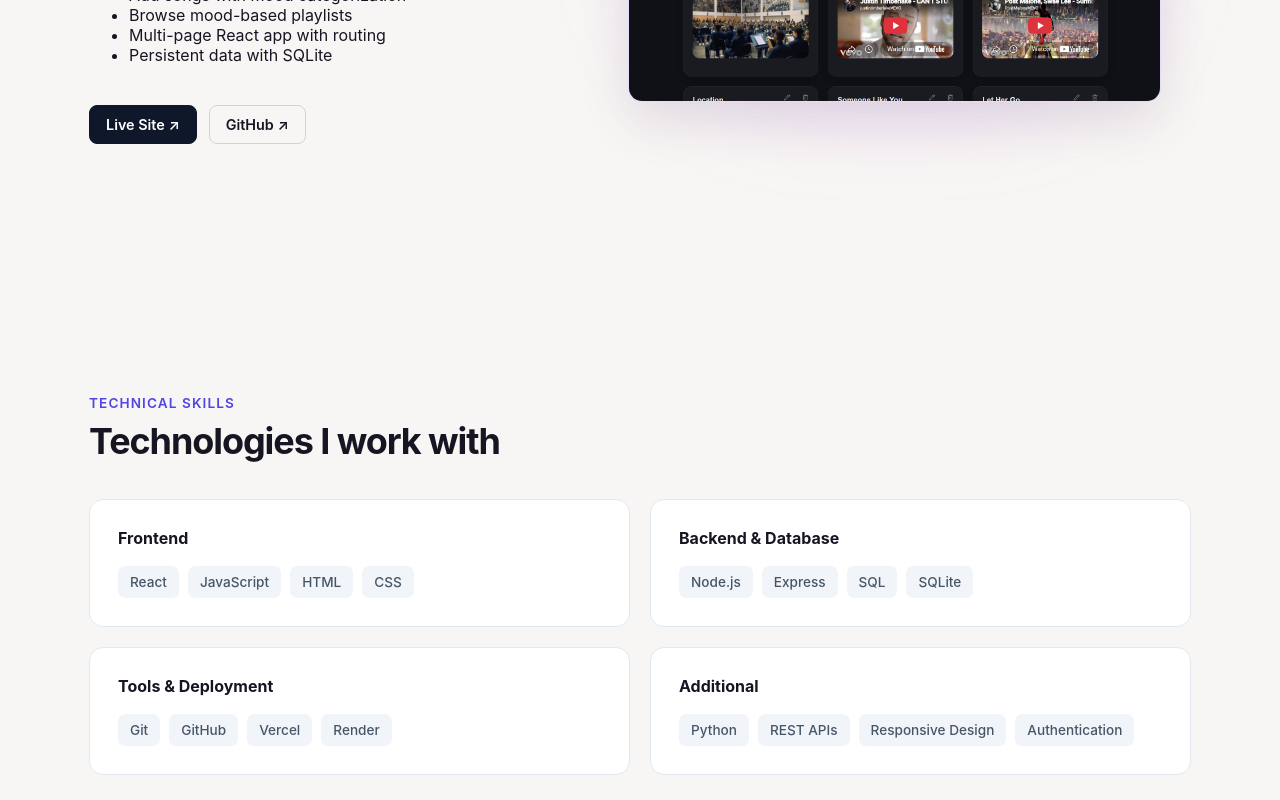
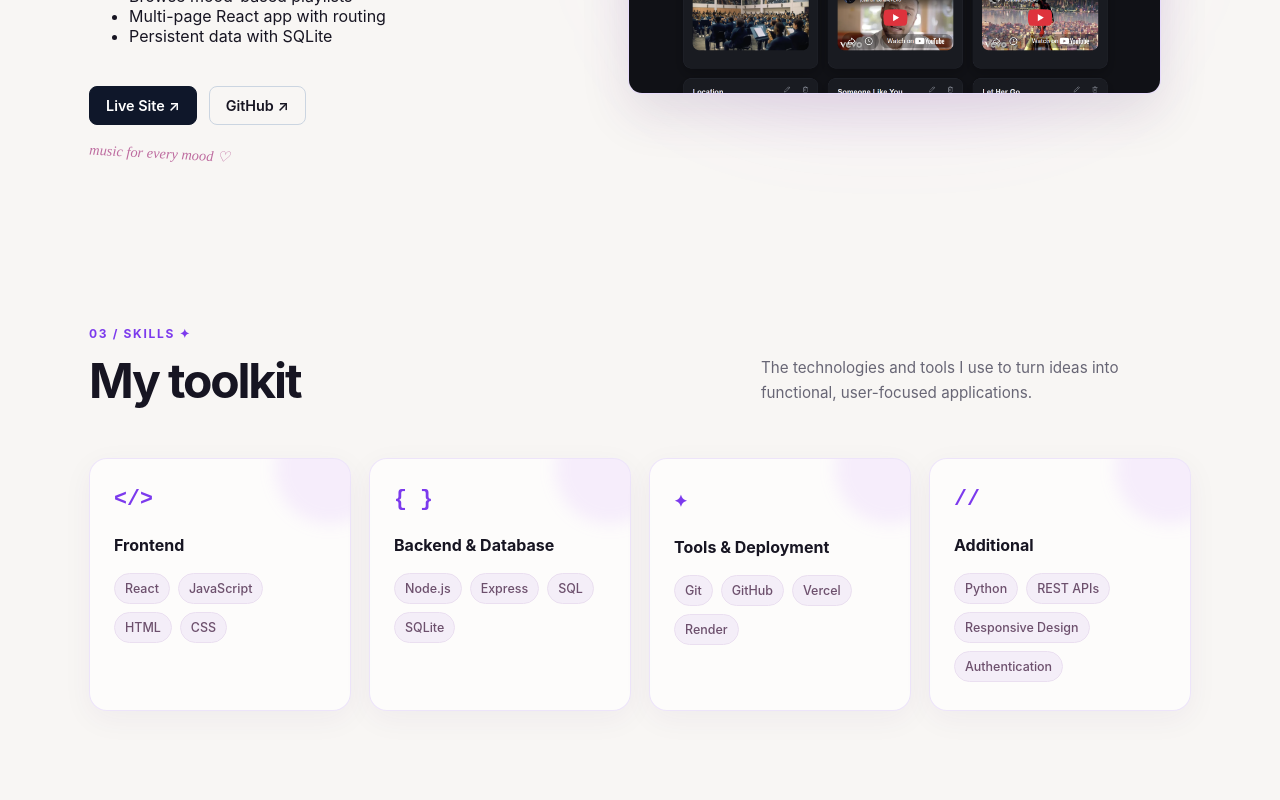
Before and after one commit to LanaSimone/Portfolio, a React (Vite) app: page / in a window 1280 px wide. Shown: the part 1920-2720 px from the top of the page. Built offline with nearby package versions, Linux system fonts and the light colour scheme.

Commit message:
Redesign projects and skills sections

```diff
--- a/src/App.css
+++ b/src/App.css
@@ -283,7 +283,11 @@
   grid-template-columns: 1.15fr 0.85fr;
   align-items: center;
   gap: 70px;
-  margin-bottom: 110px;
+  margin-bottom: 70px;
+}
+
+.project-showcase:last-child {
+  margin-bottom: 0;
 }
 
 .project-showcase:nth-child(even) {
@@ -446,44 +450,130 @@
   background: #1e293b;
 }
 
+.project-note {
+  margin: 22px 0 0;
+  color: #b04a8b;
+  font-family: "Segoe Print", "Bradley Hand", cursive;
+  font-size: 0.9rem;
+  font-style: italic;
+  line-height: 1.4;
+  transform: rotate(-3deg);
+  opacity: 0.8;
+}
+
+.project-showcase:nth-child(even) .project-note {
+  transform: rotate(3deg);
+}
+
+.project-sparkle {
+  position: absolute;
+  top: 5px;
+  right: 5px;
+  z-index: 2;
+  color: #c084fc;
+  font-size: 1.7rem;
+  animation: sparkle-float 3s ease-in-out infinite;
+}
+
+@keyframes sparkle-float {
+  0%,
+  100% {
+    transform: translateY(0) rotate(0deg);
+  }
+
+  50% {
+    transform: translateY(-6px) rotate(8deg);
+  }
+}
+
+.project-showcase:nth-child(even) .project-sparkle {
+  right: auto;
+  left: 5px;
+}
+
+/* SKILLS */
+
 /* SKILLS */
 
 .skills-section {
   max-width: 1150px;
   margin: 0 auto;
-  padding: 45px 24px 80px;
+  padding: 85px 24px 90px;
 }
 
-.section-heading {
-  margin-bottom: 36px;
+.skills-heading {
+  display: flex;
+  align-items: flex-end;
+  justify-content: space-between;
+  gap: 60px;
+  margin-bottom: 48px;
 }
 
-.section-label {
-  margin: 0 0 8px;
-  color: #4f46e5;
-  font-size: 0.85rem;
-  font-weight: 600;
-  text-transform: uppercase;
-  letter-spacing: 0.08em;
+.skills-heading h2 {
+  margin: 0;
+  font-size: 3rem;
+  letter-spacing: -0.045em;
 }
 
-.section-heading h2 {
-  margin: 0;
-  font-size: 2.25rem;
-  letter-spacing: -0.03em;
+.skills-intro {
+  max-width: 430px;
+  margin: 0 0 5px;
+  color: var(--muted);
+  font-size: 0.95rem;
+  line-height: 1.6;
 }
 
 .skills-grid {
   display: grid;
-  grid-template-columns: repeat(2, 1fr);
-  gap: 20px;
+  grid-template-columns: repeat(4, 1fr);
+  gap: 18px;
 }
 
 .skill-group {
-  padding: 28px;
-  background: #ffffff;
-  border: 1px solid #e2e8f0;
-  border-radius: 14px;
+  position: relative;
+  min-height: 190px;
+  padding: 28px 24px;
+  overflow: hidden;
+
+  background: rgba(255, 255, 255, 0.65);
+  border: 1px solid rgba(124, 58, 237, 0.12);
+  border-radius: 18px;
+
+  box-shadow: 0 8px 30px rgba(75, 45, 100, 0.05);
+
+  transition:
+    transform 0.3s ease,
+    box-shadow 0.3s ease,
+    border-color 0.3s ease;
+}
+
+.skill-group:hover {
+  transform: translateY(-6px);
+  border-color: rgba(124, 58, 237, 0.3);
+  box-shadow: 0 18px 40px rgba(75, 45, 100, 0.1);
+}
+
+.skill-group::before {
+  content: "";
+  position: absolute;
+  width: 110px;
+  height: 110px;
+  top: -45px;
+  right: -35px;
+
+  border-radius: 50%;
+  background: rgba(192, 132, 252, 0.12);
+  filter: blur(8px);
+}
+
+.skill-icon {
+  display: inline-block;
+  margin-bottom: 24px;
+
+  color: var(--accent);
+  font-family: monospace;
+  font-size: 1.35rem;
+  font-weight: 700;
 }
 
 .skill-group h3 {
@@ -494,15 +584,18 @@
 .skill-list {
   display: flex;
   flex-wrap: wrap;
-  gap: 9px;
+  gap: 8px;
 }
 
 .skill-list span {
-  padding: 8px 12px;
-  background: #f1f5f9;
-  border-radius: 7px;
-  color: #475569;
-  font-size: 0.85rem;
+  padding: 7px 10px;
+
+  background: #f4eef8;
+  border: 1px solid #eadff0;
+  border-radius: 999px;
+
+  color: #6d506d;
+  font-size: 0.78rem;
   font-weight: 500;
 }
 
@@ -646,17 +739,7 @@
 /* MOBILE */
 
 @media (max-width: 750px) {
-  .projects-section {
-    padding: 35px 18px 60px;
-  }
-
-  .projects-grid {
-    grid-template-columns: 1fr;
-  }
-
-  .projects-section h2 {
-    font-size: 1.8rem;
-  }
+  /* NAVBAR */
 
   .navbar {
     padding: 20px 18px;
@@ -675,6 +758,8 @@
     font-size: 0.85rem;
   }
 
+  /* HERO */
+
   .hero {
     padding: 65px 18px 35px;
   }
@@ -691,17 +776,87 @@
     flex-wrap: wrap;
   }
 
+  /* PROJECTS */
+
+  .projects-section {
+    padding: 50px 18px 60px;
+  }
+
+  .projects-heading {
+    flex-direction: column;
+    align-items: flex-start;
+    gap: 18px;
+    margin-bottom: 45px;
+  }
+
+  .projects-section h2 {
+    font-size: 2.5rem;
+  }
+
+  .projects-intro {
+    max-width: 100%;
+  }
+
+  .project-showcase,
+  .project-showcase:nth-child(even) {
+    grid-template-columns: 1fr;
+    gap: 30px;
+    margin-bottom: 70px;
+  }
+
+  .project-showcase:nth-child(even) .project-visual,
+  .project-showcase:nth-child(even) .project-content {
+    order: initial;
+  }
+
+  .project-visual {
+    padding: 12px;
+  }
+
+  .project-content {
+    padding: 0 6px;
+  }
+
+  .project-number {
+    font-size: 2.7rem;
+  }
+
+  .project-content h3 {
+    font-size: 1.8rem;
+  }
+
+  /* SKILLS */
+
   .skills-section {
     padding: 60px 18px;
   }
 
-  .skills-grid {
-    grid-template-columns: 1fr;
+  .skills-heading {
+    flex-direction: column;
+    align-items: flex-start;
+    gap: 18px;
+    margin-bottom: 35px;
   }
 
-  .section-heading h2 {
-    font-size: 1.8rem;
+  .skills-heading h2 {
+    font-size: 2.5rem;
   }
+
+  .skills-intro {
+    max-width: 100%;
+  }
+
+  .skills-grid {
+    grid-template-columns: repeat(2, 1fr);
+    gap: 12px;
+  }
+
+  .skill-group {
+    min-height: 170px;
+    padding: 22px 18px;
+  }
+
+  /* ABOUT */
 
   .about-section {
     padding: 60px 18px;
@@ -716,6 +871,8 @@
     font-size: 1.8rem;
   }
 
+  /* CONTACT */
+
   .contact-section {
     padding: 60px 18px 25px;
   }
--- a/src/components/ProjectCard.jsx
+++ b/src/components/ProjectCard.jsx
@@ -2,6 +2,10 @@
   return (
     <article className="project-showcase">
       <div className="project-visual">
+        <span className="project-sparkle" aria-hidden="true">
+          ✦
+        </span>
+
         <div className="project-window">
           <div className="window-bar">
             <span></span>
@@ -53,6 +57,12 @@
             GitHub ↗
           </a>
         </div>
+
+        <p className="project-note" aria-hidden="true">
+          {project.id === 1
+            ? "built to stay organized ✦"
+            : "music for every mood ♡"}
+        </p>
       </div>
     </article>
   );
--- a/src/components/Skills.jsx
+++ b/src/components/Skills.jsx
@@ -1,14 +1,26 @@
 function Skills() {
   return (
     <section className="skills-section" id="skills">
-      <div className="section-heading">
-        <p className="section-label">Technical Skills</p>
-        <h2>Technologies I work with</h2>
+      <div className="skills-heading">
+        <div>
+          <p className="section-label">03 / SKILLS ✦</p>
+          <h2>My toolkit</h2>
+        </div>
+
+        <p className="skills-intro">
+          The technologies and tools I use to turn ideas into functional,
+          user-focused applications.
+        </p>
       </div>
 
       <div className="skills-grid">
         <div className="skill-group">
+          <span className="skill-icon" aria-hidden="true">
+            {"</>"}
+          </span>
+
           <h3>Frontend</h3>
+
           <div className="skill-list">
             <span>React</span>
             <span>JavaScript</span>
@@ -18,7 +30,12 @@
         </div>
 
         <div className="skill-group">
+          <span className="skill-icon" aria-hidden="true">
+            {"{ }"}
+          </span>
+
           <h3>Backend & Database</h3>
+
           <div className="skill-list">
             <span>Node.js</span>
             <span>Express</span>
@@ -28,7 +45,12 @@
         </div>
 
         <div className="skill-group">
+          <span className="skill-icon" aria-hidden="true">
+            ✦
+          </span>
+
           <h3>Tools & Deployment</h3>
+
           <div className="skill-list">
             <span>Git</span>
             <span>GitHub</span>
@@ -38,7 +60,12 @@
         </div>
 
         <div className="skill-group">
+          <span className="skill-icon" aria-hidden="true">
+            {"//"}
+          </span>
+
           <h3>Additional</h3>
+
           <div className="skill-list">
             <span>Python</span>
             <span>REST APIs</span>
```
